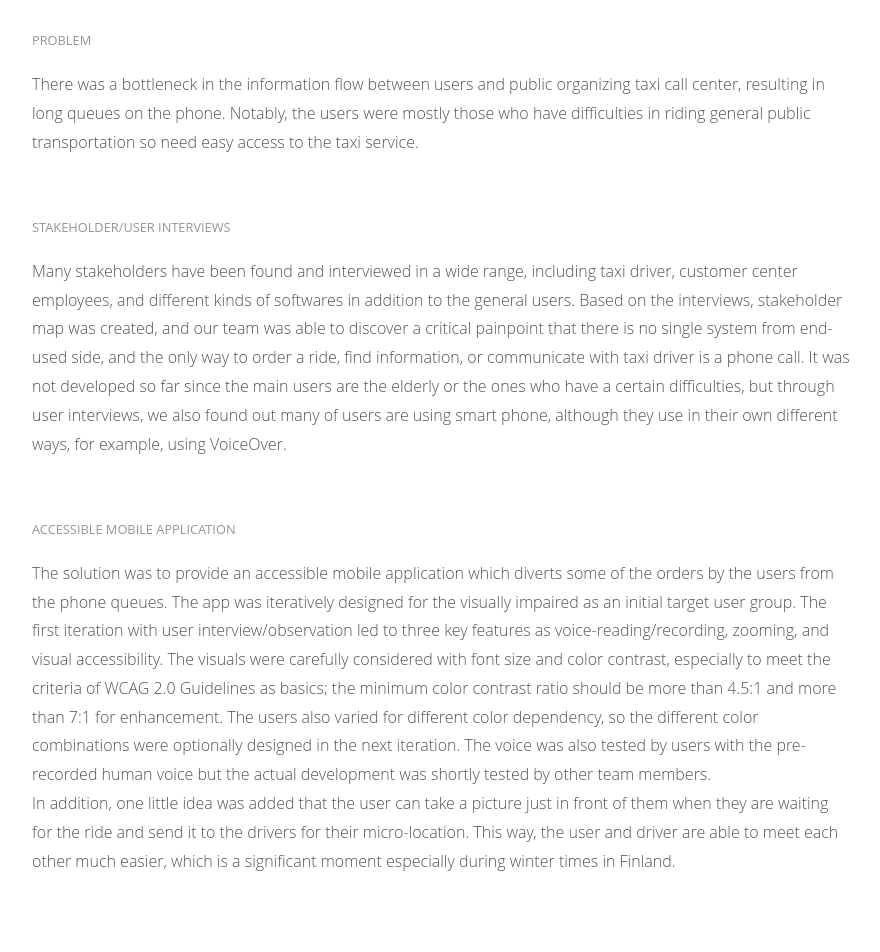
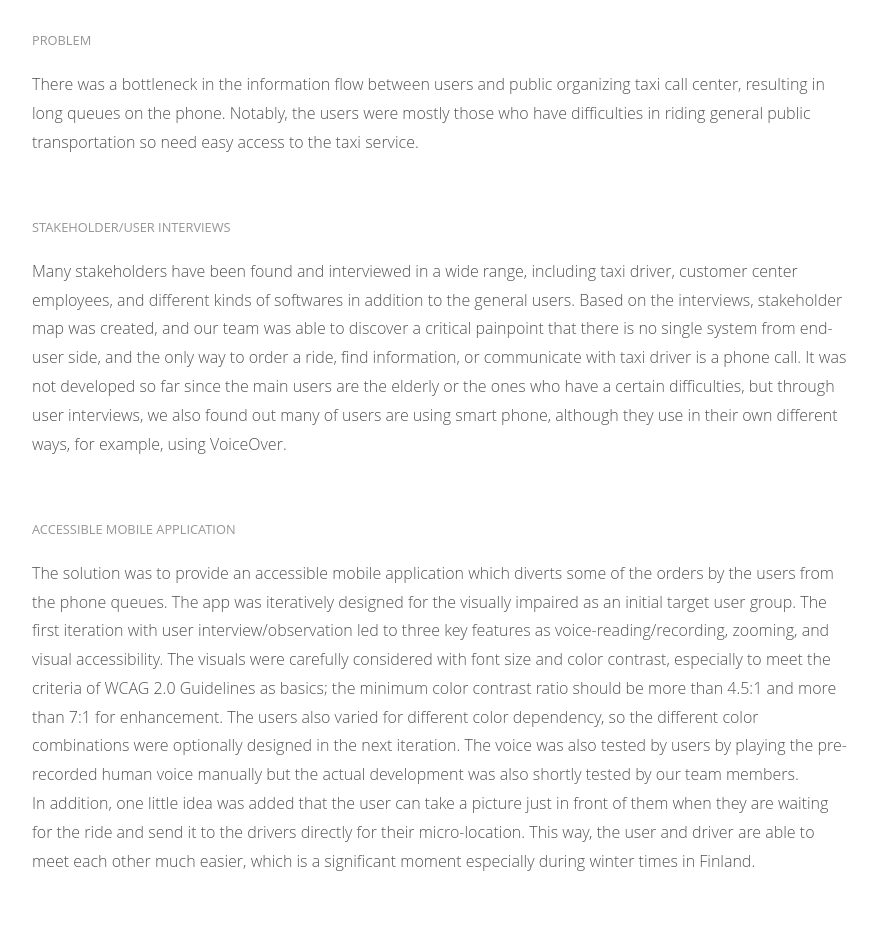
Before and after one commit to ljeun/portfolio_back, a Jekyll site: the page built from _posts/2019-03-01-transparent-transportation.markdown, in a window 1280 px wide and 1400 px high, scrolled down 1007 px. Shown: the top 952 px of the window, without its empty margins (198-1078 px from the left). Built offline with Jekyll 4.4.1, drawn with Linux system fonts in a browser that asks for light colours; grey boxes are pictures that could not be loaded.

Commit message:
edit wrong letters

```diff
--- a/_posts/2019-03-01-transparent-transportation.markdown
+++ b/_posts/2019-03-01-transparent-transportation.markdown
@@ -11,9 +11,9 @@ overview: An accessible app to divert some of the taxi orders for passengers (th
 section_1: problem
 content_1: There was a bottleneck in the information flow between users and public organizing taxi call center, resulting in long queues on the phone. Notably, the users were mostly those who have difficulties in riding general public transportation so need easy access to the taxi service.
 section_2: Stakeholder/User Interviews
-content_2: Many stakeholders have been found and interviewed in a wide range, including taxi driver, customer center employees, and different kinds of softwares in addition to the general users. Based on the interviews, stakeholder map was created, and our team was able to discover a critical painpoint that there is no single system from end-used side, and the only way to order a ride, find information, or communicate with taxi driver is a phone call. It was not developed so far since the main users are the elderly or the ones who have a certain difficulties, but through user interviews, we also found out many of users are using smart phone, although they use in their own different ways, for example, using VoiceOver.
+content_2: Many stakeholders have been found and interviewed in a wide range, including taxi driver, customer center employees, and different kinds of softwares in addition to the general users. Based on the interviews, stakeholder map was created, and our team was able to discover a critical painpoint that there is no single system from end-user side, and the only way to order a ride, find information, or communicate with taxi driver is a phone call. It was not developed so far since the main users are the elderly or the ones who have a certain difficulties, but through user interviews, we also found out many of users are using smart phone, although they use in their own different ways, for example, using VoiceOver.
 section_3: Accessible Mobile Application
-content_3: The solution was to provide an accessible mobile application which diverts some of the orders by the users from the phone queues. The app was iteratively designed for the visually impaired as an initial target user group. The first iteration with user interview/observation led to three key features as voice-reading/recording, zooming, and visual accessibility. The visuals were carefully considered with font size and color contrast, especially to meet the criteria of WCAG 2.0 Guidelines as basics; the minimum color contrast ratio should be more than 4.5:1 and more than 7:1 for enhancement. The users also varied for different color dependency, so the different color combinations were optionally designed in the next iteration. The voice was also tested by users with the pre-recorded human voice but the actual development was shortly tested by other team members. <br/> In addition, one little idea was added that the user can take a picture just in front of them when they are waiting for the ride and send it to the drivers for their micro-location. This way, the user and driver are able to meet each other much easier, which is a significant moment especially during winter times in Finland.
+content_3: The solution was to provide an accessible mobile application which diverts some of the orders by the users from the phone queues. The app was iteratively designed for the visually impaired as an initial target user group. The first iteration with user interview/observation led to three key features as voice-reading/recording, zooming, and visual accessibility. The visuals were carefully considered with font size and color contrast, especially to meet the criteria of WCAG 2.0 Guidelines as basics; the minimum color contrast ratio should be more than 4.5:1 and more than 7:1 for enhancement. The users also varied for different color dependency, so the different color combinations were optionally designed in the next iteration. The voice was also tested by users by playing the pre-recorded human voice manually but the actual development was also shortly tested by our team members. <br/> In addition, one little idea was added that the user can take a picture just in front of them when they are waiting for the ride and send it to the drivers directly for their micro-location. This way, the user and driver are able to meet each other much easier, which is a significant moment especially during winter times in Finland.
 image_main: /img/works/demola/main.png
 image_main_detail: /img/works/demola/main_detail.png
 image_sketches: /img/works/demola/sketches.png
```
